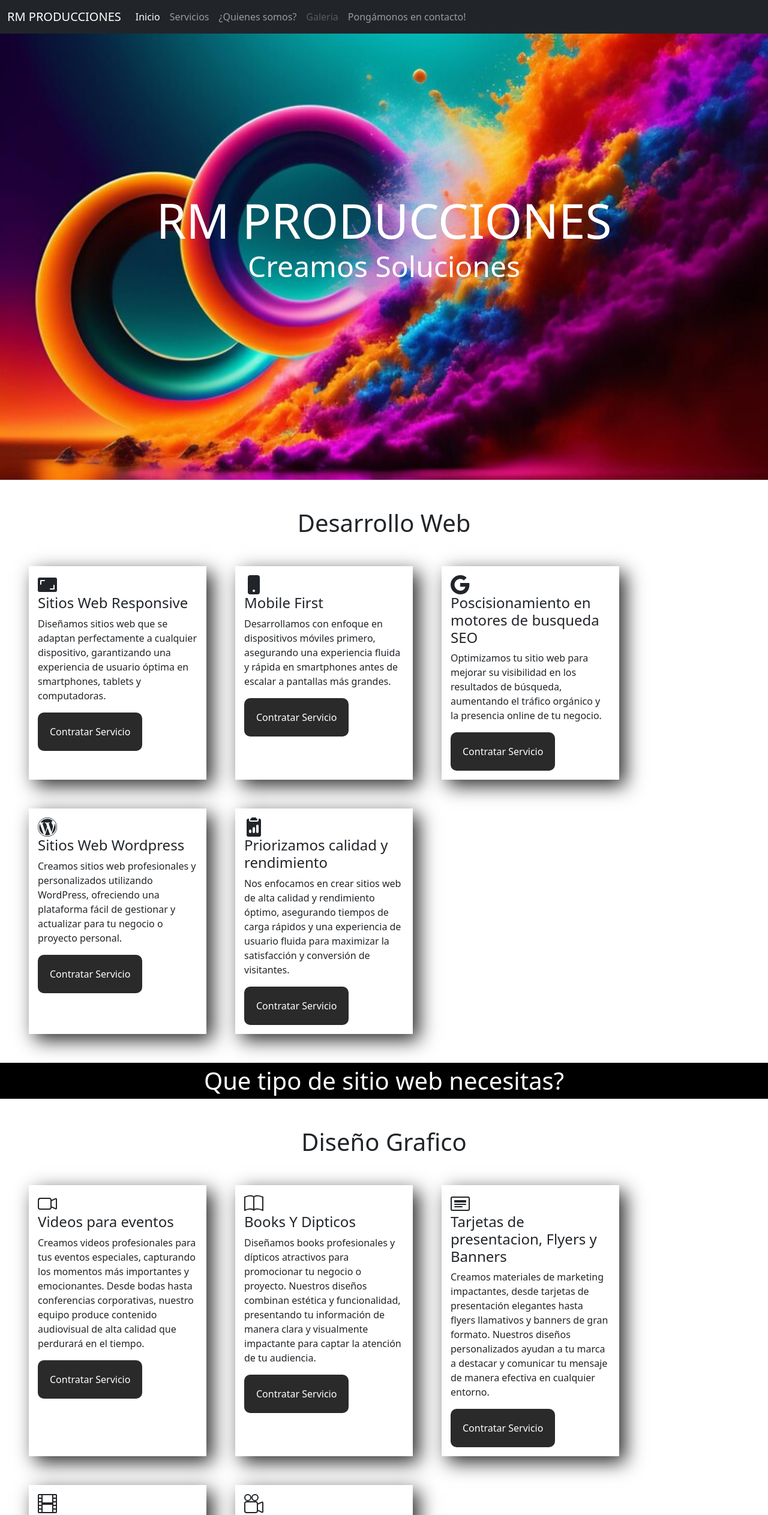
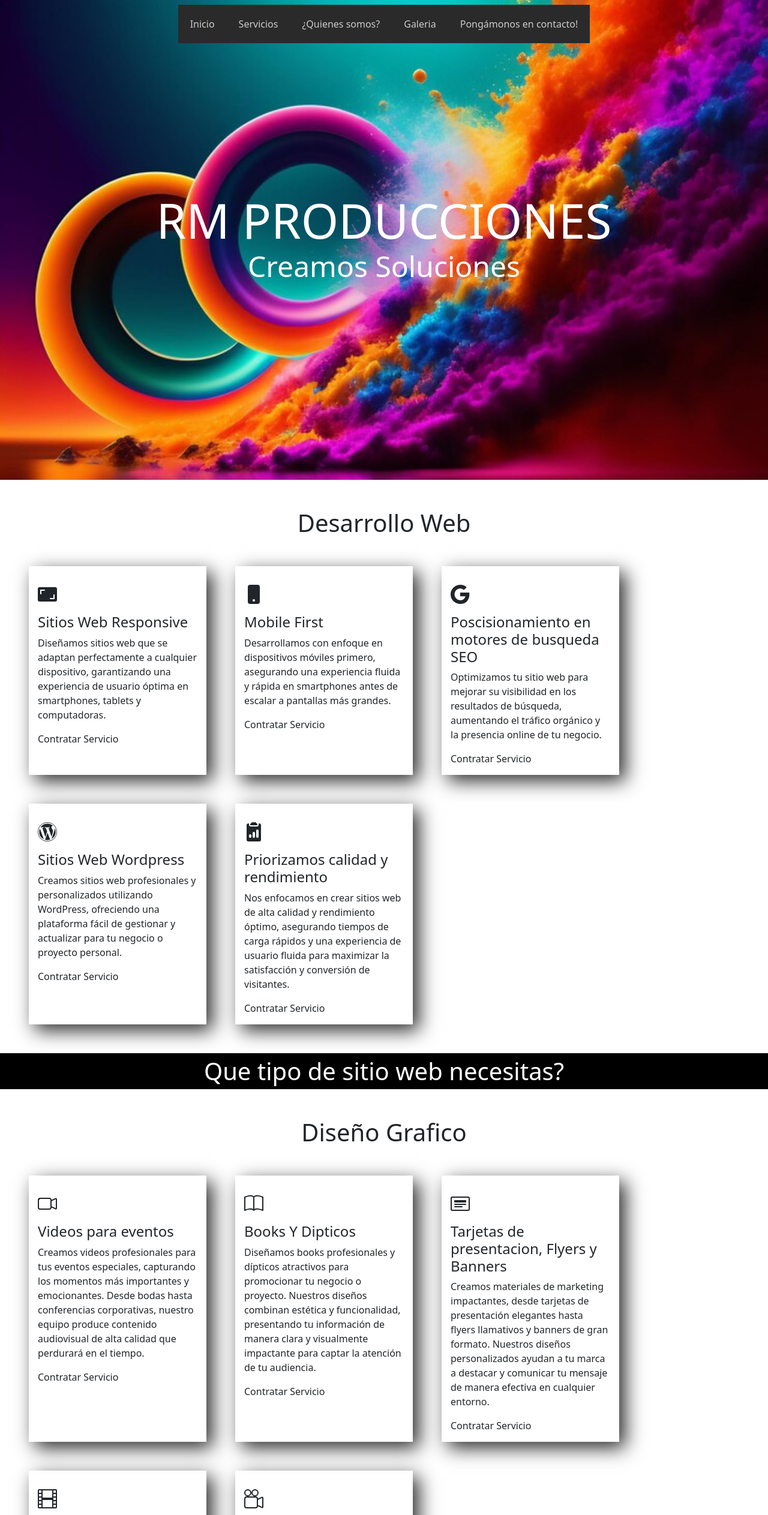
Before and after one commit to RamiroMoralesdev/rmproducciones, a website: page index.html in a window 1280 px wide. Shown: the top 2526 px of the page at 60% size. Drawn offline with nearby package versions, Linux system fonts and the light colour scheme.

Commit message:
Bootstrap y Tailwindcss tienen conflictos pero lo tengo que sacar a produccion YA

```diff
--- a/src/index.html
+++ b/index.html
@@ -3,13 +3,23 @@
 <head>
     <meta charset="UTF-8">
     <meta name="viewport" content="width=device-width, initial-scale=1.0">
-    <link rel="stylesheet" href="./output.css">
+    <link rel="stylesheet" href="src/output.css">
     <link href="https://cdn.jsdelivr.net/npm/bootstrap@5.3.3/dist/css/bootstrap.min.css" rel="stylesheet" integrity="sha384-QWTKZyjpPEjISv5WaRU9OFeRpok6YctnYmDr5pNlyT2bRjXh0JMhjY6hW+ALEwIH" crossorigin="anonymous">
     <meta name="description" content="Expertos en desarrollo y diseño web. Creamos sitios web modernos, responsivos y personalizados para impulsar tu presencia en línea. Soluciones web innovadoras para tu negocio.">
     <meta name="keywords" content="desarrollo web, diseño web, diseño grafico, videos para 15, sitios responsivos, presencia online, presencia en google, mantenimiento web, páginas personalizadas, desarrollo web wordpress, tienda online, diseño moderno, experiencia de usuario, optimización SEO, marketing digital">
     <title>RM PRODUCCIONES &#8211; Desarrollo y diseño web</title>
 
     <style>
+      :root {
+      --primary-color: #2f2f2f;
+      --secundario-color: #0a0a23;
+      --brother-color: #2a2a2a;
+      --text-color: #ffffff;
+      --secondary-text-color: #ccc;
+      --shadow-moon: #087ec4;
+      --shadow-orange: #cc8338;
+      }
+
       .btn-web:any-link {
         color: #fff;
         text-decoration: none;
@@ -26,12 +36,11 @@
 
       }
 
-      .btn-nav {
-        background-color: #2a2a2a;
-        color: #fff;
-        padding: 20px;
-        border-radius: 10px;
-      }
+      .navbar .navbar-nav .nav-item .nav-link {
+      background-color: #2a2a2a;
+      color: #ccc !important;
+      padding: 20px;
+    }
 
       @media all and (width <= 768px) {
         .card-services {
@@ -43,15 +52,15 @@
 </head>
 <body>
 
-  <div class="home" style="background-image: url(./assets/bg.jpg); background-repeat: no-repeat; background-size: 100%;">
+  <div class="home" style="background-image: url(./src/assets/bg.jpg); background-repeat: no-repeat; background-size: 100%;">
+
     <!-- Barra de navegación responsive -->
-    <nav class="navbar navbar-expand-lg navbar-dark bg-dark fixed-top">
+    <nav class="navbar navbar-expand-lg navbar-dark fixed-top">
       <div class="container-fluid">
-        <a class="navbar-brand" href="#">RM PRODUCCIONES</a>
-        <button class="navbar-toggler" type="button" data-bs-toggle="collapse" data-bs-target="#navbarNav" aria-controls="navbarNav" aria-expanded="false" aria-label="Toggle navigation">
+        <button class="navbar-toggler mx-auto" type="button" data-bs-toggle="collapse" data-bs-target="#navbarNav" aria-controls="navbarNav" aria-expanded="false" aria-label="Toggle navigation">
           <span class="navbar-toggler-icon"></span>
         </button>
-        <div class="collapse navbar-collapse" id="navbarNav">
+        <div class="collapse navbar-collapse justify-content-center" id="navbarNav">
           <ul class="navbar-nav">
             <li class="nav-item">
               <a class="nav-link active" aria-current="page" href="#">Inicio</a>
@@ -74,7 +83,7 @@
     </nav>
 
         <!--Home-->
-        <section class="w-screen h-screen d-flex flex-col justify-center items-center">
+        <section class="w-full h-screen flex flex-col justify-center items-center">
 
             <h1 class="text-text-color mb-0" style="font-size: 5em;">RM PRODUCCIONES</h1>
             <h3 class="text-text-color mt-0" style="font-size: 3em;">Creamos Soluciones</h3>
@@ -88,7 +97,7 @@
         <section class="d-flex gap-5 flex-wrap px-5 ">
 
           <div class="card-services">
-            <svg xmlns="http://www.w3.org/2000/svg" width="32" height="32" fill="currentColor" class="bi bi-aspect-ratio-fill" viewBox="0 0 16 16">
+            <svg xmlns="http://www.w3.org/2000/svg" width="32" height="32" fill="currentColor" class="bi bi-aspect-ratio-fill my-3" viewBox="0 0 16 16">
               <path d="M0 12.5v-9A1.5 1.5 0 0 1 1.5 2h13A1.5 1.5 0 0 1 16 3.5v9a1.5 1.5 0 0 1-1.5 1.5h-13A1.5 1.5 0 0 1 0 12.5M2.5 4a.5.5 0 0 0-.5.5v3a.5.5 0 0 0 1 0V5h2.5a.5.5 0 0 0 0-1zm11 8a.5.5 0 0 0 .5-.5v-3a.5.5 0 0 0-1 0V11h-2.5a.5.5 0 0 0 0 1z"/>
             </svg>
             <h4>Sitios Web Responsive</h4>
@@ -97,7 +106,7 @@
           </div>
 
           <div class="card-services">
-            <svg xmlns="http://www.w3.org/2000/svg" width="32" height="32" fill="currentColor" class="bi bi-phone-fill" viewBox="0 0 16 16">
+            <svg xmlns="http://www.w3.org/2000/svg" width="32" height="32" fill="currentColor" class="bi bi-phone-fill my-3" viewBox="0 0 16 16">
               <path d="M3 2a2 2 0 0 1 2-2h6a2 2 0 0 1 2 2v12a2 2 0 0 1-2 2H5a2 2 0 0 1-2-2zm6 11a1 1 0 1 0-2 0 1 1 0 0 0 2 0"/>
             </svg>
             <h4>Mobile First</h4>
@@ -106,7 +115,7 @@
           </div>
 
           <div class="card-services">
-            <svg xmlns="http://www.w3.org/2000/svg" width="32" height="32" fill="currentColor" class="bi bi-google" viewBox="0 0 16 16">
+            <svg xmlns="http://www.w3.org/2000/svg" width="32" height="32" fill="currentColor" class="bi bi-google my-3" viewBox="0 0 16 16">
               <path d="M15.545 6.558a9.4 9.4 0 0 1 .139 1.626c0 2.434-.87 4.492-2.384 5.885h.002C11.978 15.292 10.158 16 8 16A8 8 0 1 1 8 0a7.7 7.7 0 0 1 5.352 2.082l-2.284 2.284A4.35 4.35 0 0 0 8 3.166c-2.087 0-3.86 1.408-4.492 3.304a4.8 4.8 0 0 0 0 3.063h.003c.635 1.893 2.405 3.301 4.492 3.301 1.078 0 2.004-.276 2.722-.764h-.003a3.7 3.7 0 0 0 1.599-2.431H8v-3.08z"/>
             </svg>
             <h4>Poscisionamiento en motores de busqueda SEO</h4>
@@ -115,7 +124,7 @@
           </div>
 
           <div class="card-services">
-            <svg xmlns="http://www.w3.org/2000/svg" width="32" height="32" fill="currentColor" class="bi bi-wordpress" viewBox="0 0 16 16">
+            <svg xmlns="http://www.w3.org/2000/svg" width="32" height="32" fill="currentColor" class="bi bi-wordpress my-3" viewBox="0 0 16 16">
               <path d="M12.633 7.653c0-.848-.305-1.435-.566-1.892l-.08-.13c-.317-.51-.594-.958-.594-1.48 0-.63.478-1.218 1.152-1.218q.03 0 .058.003l.031.003A6.84 6.84 0 0 0 8 1.137 6.86 6.86 0 0 0 2.266 4.23c.16.005.313.009.442.009.717 0 1.828-.087 1.828-.087.37-.022.414.521.044.565 0 0-.371.044-.785.065l2.5 7.434 1.5-4.506-1.07-2.929c-.369-.022-.719-.065-.719-.065-.37-.022-.326-.588.043-.566 0 0 1.134.087 1.808.087.718 0 1.83-.087 1.83-.087.37-.022.413.522.043.566 0 0-.372.043-.785.065l2.48 7.377.684-2.287.054-.173c.27-.86.469-1.495.469-2.046zM1.137 8a6.86 6.86 0 0 0 3.868 6.176L1.73 5.206A6.8 6.8 0 0 0 1.137 8"/>
               <path d="M6.061 14.583 8.121 8.6l2.109 5.78q.02.05.049.094a6.85 6.85 0 0 1-4.218.109m7.96-9.876q.046.328.047.706c0 .696-.13 1.479-.522 2.458l-2.096 6.06a6.86 6.86 0 0 0 2.572-9.224z"/>
               <path fill-rule="evenodd" d="M0 8c0-4.411 3.589-8 8-8s8 3.589 8 8-3.59 8-8 8-8-3.589-8-8m.367 0c0 4.209 3.424 7.633 7.633 7.633S15.632 12.209 15.632 8C15.632 3.79 12.208.367 8 .367 3.79.367.367 3.79.367 8"/>
@@ -126,7 +135,7 @@
           </div>
 
           <div class="card-services">
-            <svg xmlns="http://www.w3.org/2000/svg" width="32" height="32" fill="currentColor" class="bi bi-clipboard2-data-fill" viewBox="0 0 16 16">
+            <svg xmlns="http://www.w3.org/2000/svg" width="32" height="32" fill="currentColor" class="bi bi-clipboard2-data-fill my-3" viewBox="0 0 16 16">
               <path d="M10 .5a.5.5 0 0 0-.5-.5h-3a.5.5 0 0 0-.5.5.5.5 0 0 1-.5.5.5.5 0 0 0-.5.5V2a.5.5 0 0 0 .5.5h5A.5.5 0 0 0 11 2v-.5a.5.5 0 0 0-.5-.5.5.5 0 0 1-.5-.5"/>
               <path d="M4.085 1H3.5A1.5 1.5 0 0 0 2 2.5v12A1.5 1.5 0 0 0 3.5 16h9a1.5 1.5 0 0 0 1.5-1.5v-12A1.5 1.5 0 0 0 12.5 1h-.585q.084.236.085.5V2a1.5 1.5 0 0 1-1.5 1.5h-5A1.5 1.5 0 0 1 4 2v-.5q.001-.264.085-.5M10 7a1 1 0 1 1 2 0v5a1 1 0 1 1-2 0zm-6 4a1 1 0 1 1 2 0v1a1 1 0 1 1-2 0zm4-3a1 1 0 0 1 1 1v3a1 1 0 1 1-2 0V9a1 1 0 0 1 1-1"/>
             </svg>
@@ -149,7 +158,7 @@
         <section class="d-flex gap-5 flex-wrap px-5 flex-sm-col">
 
           <div class="card-services">
-            <svg xmlns="http://www.w3.org/2000/svg" width="32" height="32" fill="currentColor" class="bi bi-camera-video" viewBox="0 0 16 16">
+            <svg xmlns="http://www.w3.org/2000/svg" width="32" height="32" fill="currentColor" class="bi bi-camera-video my-3" viewBox="0 0 16 16">
               <path fill-rule="evenodd" d="M0 5a2 2 0 0 1 2-2h7.5a2 2 0 0 1 1.983 1.738l3.11-1.382A1 1 0 0 1 16 4.269v7.462a1 1 0 0 1-1.406.913l-3.111-1.382A2 2 0 0 1 9.5 13H2a2 2 0 0 1-2-2zm11.5 5.175 3.5 1.556V4.269l-3.5 1.556zM2 4a1 1 0 0 0-1 1v6a1 1 0 0 0 1 1h7.5a1 1 0 0 0 1-1V5a1 1 0 0 0-1-1H2a1 1 0 0 0-1 1"/>
             </svg>
             <h4>Videos para eventos</h4>
@@ -158,7 +167,7 @@
           </div>
 
           <div class="card-services">
-            <svg xmlns="http://www.w3.org/2000/svg" width="32" height="32" fill="currentColor" class="bi bi-book" viewBox="0 0 16 16">
+            <svg xmlns="http://www.w3.org/2000/svg" width="32" height="32" fill="currentColor" class="bi bi-book my-3" viewBox="0 0 16 16">
               <path d="M1 2.828c.885-.37 2.154-.769 3.388-.893 1.33-.134 2.458.063 3.112.752v9.746c-.935-.53-2.12-.603-3.213-.493-1.18.12-2.37.461-3.287.811V2.828zm7.5-.141c.654-.689 1.782-.886 3.112-.752 1.234.124 2.503.523 3.388.893v9.923c-.918-.35-2.107-.692-3.287-.81-1.094-.111-2.278-.039-3.213.492V2.687zM8 1.783C7.015.936 5.587.81 4.287.94c-1.514.153-3.042.672-3.994 1.105A.5.5 0 0 0 0 2.5v11a.5.5 0 0 0 .707.455c.882-.4 2.303-.881 3.68-1.02 1.409-.142 2.59.087 3.223.877a.5.5 0 0 0 .78 0c.633-.79 1.814-1.019 3.222-.877 1.378.139 2.8.62 3.681 1.02A.5.5 0 0 0 16 13.5v-11a.5.5 0 0 0-.293-.455c-.952-.433-2.48-.952-3.994-1.105C10.413.809 8.985.936 8 1.783"/>
             </svg>
             <h4>Books Y Dipticos</h4>
@@ -167,7 +176,7 @@
           </div>
 
           <div class="card-services">
-            <svg xmlns="http://www.w3.org/2000/svg" width="32" height="32" fill="currentColor" class="bi bi-card-heading" viewBox="0 0 16 16">
+            <svg xmlns="http://www.w3.org/2000/svg" width="32" height="32" fill="currentColor" class="bi bi-card-heading my-3" viewBox="0 0 16 16">
               <path d="M14.5 3a.5.5 0 0 1 .5.5v9a.5.5 0 0 1-.5.5h-13a.5.5 0 0 1-.5-.5v-9a.5.5 0 0 1 .5-.5zm-13-1A1.5 1.5 0 0 0 0 3.5v9A1.5 1.5 0 0 0 1.5 14h13a1.5 1.5 0 0 0 1.5-1.5v-9A1.5 1.5 0 0 0 14.5 2z"/>
               <path d="M3 8.5a.5.5 0 0 1 .5-.5h9a.5.5 0 0 1 0 1h-9a.5.5 0 0 1-.5-.5m0 2a.5.5 0 0 1 .5-.5h6a.5.5 0 0 1 0 1h-6a.5.5 0 0 1-.5-.5m0-5a.5.5 0 0 1 .5-.5h9a.5.5 0 0 1 .5.5v1a.5.5 0 0 1-.5.5h-9a.5.5 0 0 1-.5-.5z"/>
             </svg>
@@ -177,7 +186,7 @@
           </div>
 
           <div class="card-services">
-            <svg xmlns="http://www.w3.org/2000/svg" width="32" height="32" fill="currentColor" class="bi bi-film" viewBox="0 0 16 16">
+            <svg xmlns="http://www.w3.org/2000/svg" width="32" height="32" fill="currentColor" class="bi bi-film my-3" viewBox="0 0 16 16">
               <path d="M0 1a1 1 0 0 1 1-1h14a1 1 0 0 1 1 1v14a1 1 0 0 1-1 1H1a1 1 0 0 1-1-1zm4 0v6h8V1zm8 8H4v6h8zM1 1v2h2V1zm2 3H1v2h2zM1 7v2h2V7zm2 3H1v2h2zm-2 3v2h2v-2zM15 1h-2v2h2zm-2 3v2h2V4zm2 3h-2v2h2zm-2 3v2h2v-2zm2 3h-2v2h2z"/>
             </svg>
             <h4>Animaciones</h4>
@@ -186,7 +195,7 @@
           </div>
 
         <div class="card-services">
-          <svg xmlns="http://www.w3.org/2000/svg" width="32" height="32" fill="currentColor" class="bi bi-camera-reels" viewBox="0 0 16 16">
+          <svg xmlns="http://www.w3.org/2000/svg" width="32" height="32" fill="currentColor" class="bi bi-camera-reels my-3" viewBox="0 0 16 16">
             <path d="M6 3a3 3 0 1 1-6 0 3 3 0 0 1 6 0M1 3a2 2 0 1 0 4 0 2 2 0 0 0-4 0"/>
             <path d="M9 6h.5a2 2 0 0 1 1.983 1.738l3.11-1.382A1 1 0 0 1 16 7.269v7.462a1 1 0 0 1-1.406.913l-3.111-1.382A2 2 0 0 1 9.5 16H2a2 2 0 0 1-2-2V8a2 2 0 0 1 2-2zm6 8.73V7.27l-3.5 1.555v4.35zM1 8v6a1 1 0 0 0 1 1h7.5a1 1 0 0 0 1-1V8a1 1 0 0 0-1-1H2a1 1 0 0 0-1 1"/>
             <path d="M9 6a3 3 0 1 0 0-6 3 3 0 0 0 0 6M7 3a2 2 0 1 1 4 0 2 2 0 0 1-4 0"/>
@@ -200,16 +209,25 @@
 
         <h2 class="text-center my-5">Quienes Somos?</h2>
 
-        <section class=" my-3 d-flex justify-around gap-3 text-center">
+        <section class=" my-3 d-flex justify-around gap-3 text-center bg-red-300">
 
 
-          <div class="bg-secundario-color text-text-color px-4 w-50">
-            <img style="border-radius: 100%; filter: drop-shadow(5px 5px 50px  );" width="200px" class="m-auto" src="./assets/59F6C3E9-4EE2-4810-A6D4-8F7FFBB07796.jpg" alt="Ramiro Morales">
+          <div class="text-text-color px-4 w-50 border border-secondary rounded-3" style="background-color: var(--secundario-color);">
+            <img style="border-radius: 100%; filter: drop-shadow(5px 5px 50px  );" width="200px" class="m-auto" src="src/assets/59F6C3E9-4EE2-4810-A6D4-8F7FFBB07796.jpg" alt="Ramiro Morales">
             <h2>Ramiro Morales</h2>
             <h3>Desarrollador Y Diseñador Web</h3>
             <p>Fundador</p>
+            <a href="ramiromorales.tech" class="btn btn-outline-light mt-3 mb-4" style="background-color: var(--brother-color); border-color: var(--shadow-moon); color: var(--text-color); transition: all 0.3s;">Website Personal</a>
+          </div>
 
+          <div class="text-text-color px-4 w-50 border border-secondary rounded-3" style="background-color: var(--secundario-color);">
+            <img style="border-radius: 100%; filter: drop-shadow(5px 5px 50px  );" width="200px" class="m-auto" src="src/assets/59F6C3E9-4EE2-4810-A6D4-8F7FFBB07796.jpg" alt="Ramiro Morales">
+            <h2>Stefano Rovitti</h2>
+            <h3>Desarrollador Web</h3>
+            <a href="ramiromorales.tech" class="btn btn-outline-light mt-3 mb-4" style="background-color: var(--brother-color); border-color: var(--shadow-moon); color: var(--text-color); transition: all 0.3s;">Website Personal</a>
           </div>
+
+
 
 
         </section>
@@ -219,7 +237,7 @@
 
 
 
-      <footer class="w-full text-center mt-5" style="height: 50vh; background-image: url(./assets/bg.jpg); background-repeat: no-repeat; background-size: 100%; ">
+      <footer class="w-full text-center mt-5" style="height: 50vh; background-image: url(./src/assets/bg.jpg); background-repeat: no-repeat; background-size: 100%; ">
         <p>Algo va aca </p>
       </footer>
 
```
